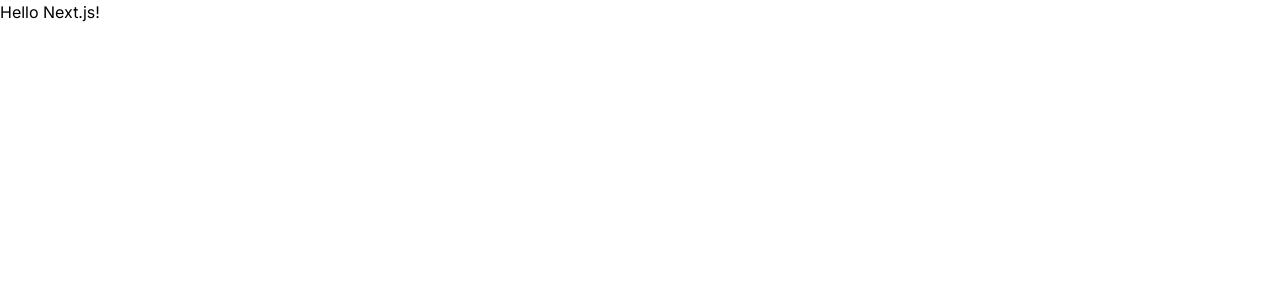
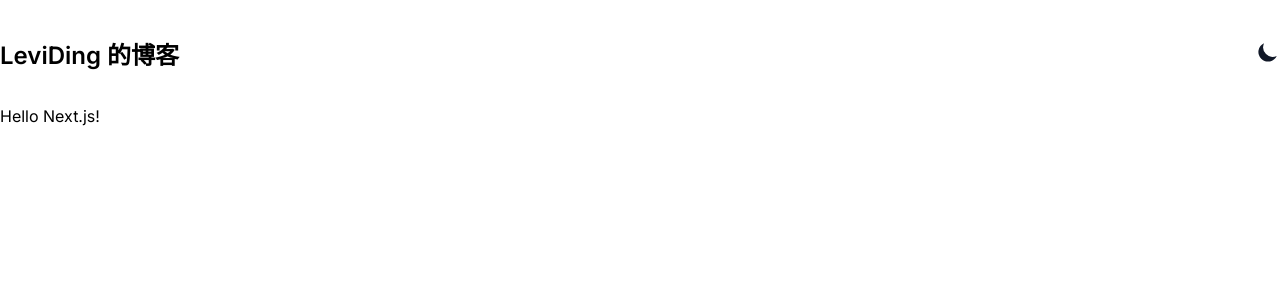
Before and after one commit to leviding/dingxuewen.com, a Next.js app: page / in a window 1280 px wide. Shown: the top 300 px of the page. Built offline with nearby package versions, Linux system fonts and the light colour scheme.

Commit message:
feat: theme

```diff
--- a/app/layout.tsx
+++ b/app/layout.tsx
@@ -1,22 +1,29 @@
-import './globals.css'
-import type { Metadata } from 'next'
-import { Inter } from 'next/font/google'
+import './globals.css';
+import type { Metadata } from 'next';
+import { Inter } from 'next/font/google';
+import ThemeProviders from '@/components/ThemeProvider';
+import Header from '@/components/Header';
 
-const inter = Inter({ subsets: ['latin'] })
+const inter = Inter({ subsets: ['latin'] });
 
 export const metadata: Metadata = {
   title: 'Create Next App',
   description: 'Generated by create next app',
-}
+};
 
 export default function RootLayout({
   children,
 }: {
-  children: React.ReactNode
+  children: React.ReactNode;
 }) {
   return (
     <html lang="en">
-      <body className={inter.className}>{children}</body>
+      <body className={inter.className}>
+        <ThemeProviders>
+          <Header />
+          <main className="mb-auto">{children}</main>
+        </ThemeProviders>
+      </body>
     </html>
-  )
+  );
 }
--- /dev/null
+++ b/components/Header.tsx
@@ -0,0 +1,42 @@
+import siteMetadata from '@/data/siteMetadata';
+import headerNavLinks from '@/data/headerNavLinks';
+import Link from './Link';
+// import MobileNav from './MobileNav';
+import ThemeSwitch from './ThemeSwitch';
+// import SearchButton from './SearchButton';
+
+const Header = () => {
+  return (
+    <header className="flex items-center justify-between py-10">
+      <div>
+        <Link href="/" aria-label={siteMetadata.headerTitle}>
+          {typeof siteMetadata.headerTitle === 'string' ? (
+            <div className="hidden h-6 text-2xl font-semibold sm:block">
+              {siteMetadata.headerTitle}
+            </div>
+          ) : (
+            siteMetadata.headerTitle
+          )}
+        </Link>
+      </div>
+      <div className="flex items-center leading-5 space-x-4 sm:space-x-6">
+        {headerNavLinks
+          .filter((link) => link.href !== '/')
+          .map((link) => (
+            <Link
+              key={link.title}
+              href={link.href}
+              className="hidden sm:block font-medium text-gray-900 dark:text-gray-100"
+            >
+              {link.title}
+            </Link>
+          ))}
+        {/* <SearchButton /> */}
+        <ThemeSwitch />
+        {/* <MobileNav /> */}
+      </div>
+    </header>
+  );
+};
+
+export default Header;
--- /dev/null
+++ b/components/Link.tsx
@@ -0,0 +1,23 @@
+import Link from 'next/link';
+import type { LinkProps } from 'next/link';
+import { AnchorHTMLAttributes } from 'react';
+
+const CustomLink = ({
+  href,
+  ...rest
+}: LinkProps & AnchorHTMLAttributes<HTMLAnchorElement>) => {
+  const isInternalLink = href && href.startsWith('/');
+  const isAnchorLink = href && href.startsWith('#');
+
+  if (isInternalLink) {
+    return <Link href={href} {...rest} />;
+  }
+
+  if (isAnchorLink) {
+    return <a href={href} {...rest} />;
+  }
+
+  return <a target="_blank" rel="noopener noreferrer" href={href} {...rest} />;
+};
+
+export default CustomLink;
--- /dev/null
+++ b/components/ThemeProvider.tsx
@@ -0,0 +1,18 @@
+'use client';
+
+import { ThemeProvider } from 'next-themes';
+import siteMetadata from '@/data/siteMetadata';
+
+const ThemeProviders = ({ children }: { children: React.ReactNode }) => {
+  return (
+    <ThemeProvider
+      attribute="class"
+      defaultTheme={siteMetadata.theme}
+      enableSystem
+    >
+      {children}
+    </ThemeProvider>
+  );
+};
+
+export default ThemeProviders;
--- /dev/null
+++ b/components/ThemeSwitch.tsx
@@ -0,0 +1,49 @@
+'use client';
+
+import { useEffect, useState } from 'react';
+import { useTheme } from 'next-themes';
+import { ThemeEnum } from '@/constants/common';
+
+const ThemeSwitch = () => {
+  const { theme, setTheme } = useTheme();
+  const [mounted, setMounted] = useState(false);
+  const isDarkTheme = theme === ThemeEnum.DARK;
+
+  /**
+   * When mounted on client, now we can show the UI.
+   * useEffect only runs on the client, so now we can safely show the UI.
+   */
+  useEffect(() => {
+    setMounted(true);
+  }, []);
+
+  if (!mounted) {
+    return null;
+  }
+
+  return (
+    <button
+      aria-label={theme}
+      onClick={() => setTheme(isDarkTheme ? ThemeEnum.LIGHT : ThemeEnum.DARK)}
+    >
+      <svg
+        xmlns="http://www.w3.org/2000/svg"
+        viewBox="0 0 20 20"
+        fill="currentColor"
+        className="text-gray-900 dark:text-gray-100 h-6 w-6"
+      >
+        {mounted && isDarkTheme ? (
+          <path
+            fillRule="evenodd"
+            d="M10 2a1 1 0 011 1v1a1 1 0 11-2 0V3a1 1 0 011-1zm4 8a4 4 0 11-8 0 4 4 0 018 0zm-.464 4.95l.707.707a1 1 0 001.414-1.414l-.707-.707a1 1 0 00-1.414 1.414zm2.12-10.607a1 1 0 010 1.414l-.706.707a1 1 0 11-1.414-1.414l.707-.707a1 1 0 011.414 0zM17 11a1 1 0 100-2h-1a1 1 0 100 2h1zm-7 4a1 1 0 011 1v1a1 1 0 11-2 0v-1a1 1 0 011-1zM5.05 6.464A1 1 0 106.465 5.05l-.708-.707a1 1 0 00-1.414 1.414l.707.707zm1.414 8.486l-.707.707a1 1 0 01-1.414-1.414l.707-.707a1 1 0 011.414 1.414zM4 11a1 1 0 100-2H3a1 1 0 000 2h1z"
+            clipRule="evenodd"
+          />
+        ) : (
+          <path d="M17.293 13.293A8 8 0 016.707 2.707a8.001 8.001 0 1010.586 10.586z" />
+        )}
+      </svg>
+    </button>
+  );
+};
+
+export default ThemeSwitch;
--- /dev/null
+++ b/constants/common.ts
@@ -0,0 +1,5 @@
+export const enum ThemeEnum {
+  DARK = 'dark',
+  LIGHT = 'light',
+  SYSTEM = 'system',
+}
--- /dev/null
+++ b/data/headerNavLinks.ts
@@ -0,0 +1,9 @@
+const headerNavLinks = [
+  { href: '/', title: 'Home' },
+  // { href: '/blog', title: 'Blog' },
+  // { href: '/tags', title: 'Tags' },
+  // { href: '/projects', title: 'Projects' },
+  // { href: '/about', title: 'About' },
+];
+
+export default headerNavLinks;
--- /dev/null
+++ b/data/siteMetadata.ts
@@ -0,0 +1,12 @@
+import { ThemeEnum } from '@/constants/common';
+
+const siteMetadata = {
+  title: 'LeviDing 的博客',
+  author: 'LeviDing',
+  headerTitle: 'LeviDing 的博客',
+  description: 'LeviDing 的博客。95 后，男生，喜欢 Apple 的产品。',
+  // language: 'en-us',
+  theme: ThemeEnum.SYSTEM,
+};
+
+export default siteMetadata;
--- a/next.config.js
+++ b/next.config.js
@@ -1,4 +1,12 @@
-/** @type {import('next').NextConfig} */
-const nextConfig = {}
+const nextConfig = {
+  webpack(config) {
+    config.module.rules.push({
+      test: /\.svg$/,
+      use: ['@svgr/webpack'],
+    });
 
-module.exports = nextConfig
+    return config;
+  },
+};
+
+module.exports = nextConfig;
--- a/package.json
+++ b/package.json
@@ -16,10 +16,14 @@
     "eslint": "8.48.0",
     "eslint-config-next": "13.4.19",
     "next": "13.4.19",
+    "next-themes": "^0.2.1",
     "postcss": "8.4.28",
     "react": "18.2.0",
     "react-dom": "18.2.0",
     "tailwindcss": "3.3.3",
     "typescript": "5.2.2"
+  },
+  "devDependencies": {
+    "@svgr/webpack": "^8.1.0"
   }
 }
--- a/tailwind.config.ts
+++ b/tailwind.config.ts
@@ -1,14 +1,15 @@
-import type { Config } from "tailwindcss";
+import type { Config } from 'tailwindcss';
 
 const config: Config = {
   content: [
-    "./pages/**/*.{js,ts,jsx,tsx,mdx}",
-    "./components/**/*.{js,ts,jsx,tsx,mdx}",
-    "./app/**/*.{js,ts,jsx,tsx,mdx}"
+    './pages/**/*.{js,ts,jsx,tsx,mdx}',
+    './components/**/*.{js,ts,jsx,tsx,mdx}',
+    './app/**/*.{js,ts,jsx,tsx,mdx}',
   ],
+  darkMode: 'class',
   theme: {
-    extend: {}
+    extend: {},
   },
-  plugins: []
+  plugins: [],
 };
 export default config;
```
Also changed, not shown: assets/logo.svg (added), 1 other file (tests, documents, lock files or other folders).
